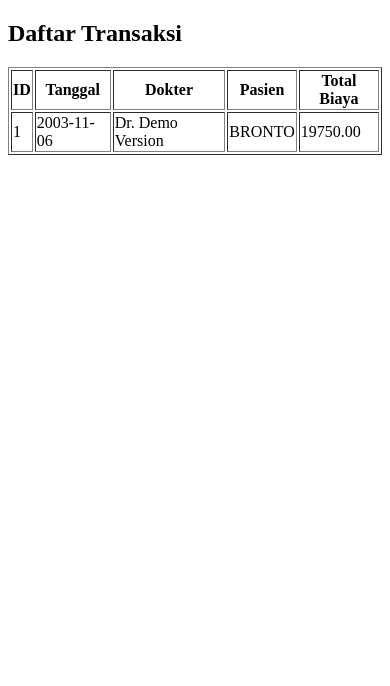
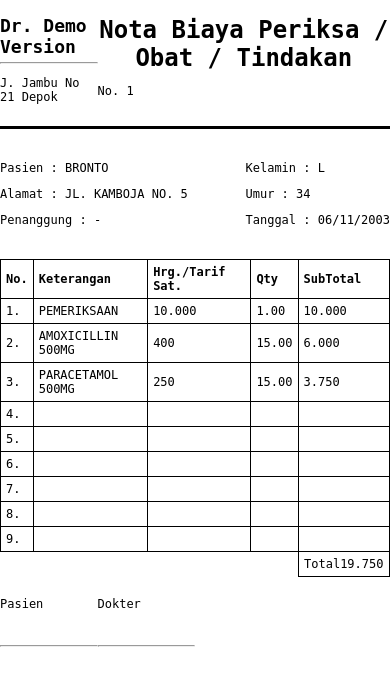
Before and after one commit to FaqihAzh/gratika-test, a PHP site: page / in a window 390 px wide. Shown: the top 686 px of the page. Run offline with PHP 8.4, Linux system fonts and the light colour scheme; data comes from the database, SQL or seed files in the repository.

Commit message:
add: tampilan-program

```diff
--- /dev/null
+++ b/interview-test/tampilan-program/assets/style.css
@@ -0,0 +1,79 @@
+body {
+  font-family: monospace;
+  font-size: 12px;
+  margin: auto;
+  width: 100%;
+  max-width: 80%;
+}
+
+@media screen and (max-width: 768px) {
+  body {
+    width: 100%;
+    max-width: 100%;
+  }
+}
+
+.header {
+  margin-bottom: 20px;
+  display: flex;
+  justify-content: space-between;
+  border-bottom: 3px solid black;
+}
+
+.title {
+  text-align: center;
+  font-weight: bold;
+  margin-bottom: 10px;
+}
+
+.doc-info {
+  margin-bottom: 10px;
+}
+
+.doc-info hr {
+  margin: -10px 0 3px 0;
+}
+
+.patient-info {
+  margin-bottom: 20px;
+  display: flex;
+  justify-content: space-between;
+}
+
+table {
+  width: 100%;
+  border-collapse: collapse;
+}
+
+th,
+td {
+  padding: 5px;
+  text-align: left;
+  border: 1px solid black;
+}
+
+.hide-col {
+  border: none;
+}
+
+.total {
+  display: flex;
+  justify-content: space-between;
+  border-top: none;
+}
+
+.footer {
+  margin-top: 20px;
+  display: flex;
+  width: 100%;
+  max-width: 50%;
+  justify-content: space-between;
+}
+
+.signature-box {
+  width: 150px;
+}
+
+.nota-number {
+  margin-bottom: 10px;
+}
--- a/interview-test/tampilan-program/config/config.php
+++ b/interview-test/tampilan-program/config/config.php
@@ -1,7 +1,7 @@
 <?php
 $host = "localhost";
 $user = "root";
-$pass = "";
+$pass = "@Demin123#";
 $db = "klinik";
 
 $conn = mysqli_connect($host, $user, $pass, $db);
--- a/interview-test/tampilan-program/index.php
+++ b/interview-test/tampilan-program/index.php
@@ -1,37 +1,102 @@
 <?php
-include './config/config.php';
+require_once './config/config.php';
+require_once './models/Transaction.php';
+
+$transaction = new Transaction($conn);
+$transactionData = $transaction->getLatestTransaction();
+$transactionDetails = $transaction->getTransactionDetails($transactionData['id']);
+
+$conn->close();
 ?>
+
 <!DOCTYPE html>
 <html>
 <head>
-    <title>Daftar Transaksi</title>
+    <meta charset="UTF-8">
+    <meta name="viewport" content="width=device-width, initial-scale=1.0">
+    <title>Nota Biaya Periksa / Obat / Tindakan</title>
+    <link rel="stylesheet" href="./assets/style.css">
 </head>
 <body>
-    <h2>Daftar Transaksi</h2>
-    <table border="1">
-        <tr>
-            <th>ID</th>
-            <th>Tanggal</th>
-            <th>Dokter</th>
-            <th>Pasien</th>
-            <th>Total Biaya</th>
-        </tr>
-        <?php
-        $query = "SELECT t.id, t.tanggal, f.nama_dokter, p.nama_pasien, t.total_biaya
-                  FROM transaksi t
-                  JOIN faskes f ON t.id_faskes = f.id
-                  JOIN pasien p ON t.id_pasien = p.id";
-        $result = mysqli_query($conn, $query);
-        while ($row = mysqli_fetch_assoc($result)) {
-            echo "<tr>
-                    <td>{$row['id']}</td>
-                    <td>{$row['tanggal']}</td>
-                    <td>{$row['nama_dokter']}</td>
-                    <td>{$row['nama_pasien']}</td>
-                    <td>{$row['total_biaya']}</td>
-                  </tr>";
-        }
-        ?>
+    <div class="header">
+        <div class="doc-info">
+            <h2><?= htmlspecialchars($transactionData['nama_dokter']) ?></h2>
+            <hr>
+            <p><?= htmlspecialchars($transactionData['alamat_dokter']) ?></p>
+        </div>
+        <div class="nota-number">
+            <h1 class="title">Nota Biaya Periksa / Obat / Tindakan</h1>
+            <p>No. <?= htmlspecialchars($transactionData['id']) ?></p>
+        </div>
+    </div>
+
+    <div class="patient-info">
+        <div>
+            <p>Pasien : <?= htmlspecialchars($transactionData['nama_pasien']) ?></p>
+            <p>Alamat : <?= htmlspecialchars($transactionData['alamat_pasien']) ?></p>
+            <p>Penanggung : <?= htmlspecialchars($transactionData['penanggung_jawab'] ?: '-') ?></p>
+        </div>
+        <div>
+            <p>Kelamin : <?= htmlspecialchars($transactionData['jenis_kelamin']) ?></p>
+            <p>Umur : <?= htmlspecialchars($transactionData['umur']) ?></p>
+            <p>Tanggal : <?= date('d/m/Y', strtotime($transactionData['tanggal'])) ?></p>
+        </div>
+    </div>
+
+    <table>
+        <thead>
+            <tr>
+                <th>No.</th>
+                <th>Keterangan</th>
+                <th>Hrg./Tarif Sat.</th>
+                <th>Qty</th>
+                <th>SubTotal</th>
+            </tr>
+        </thead>
+        <tbody>
+            <?php
+            $no = 1;
+            while ($row = $transactionDetails->fetch_assoc()):
+            ?>
+            <tr>
+                <td><?= $no++ ?>.</td>
+                <td><?= htmlspecialchars($row['nama_obat']) ?></td>
+                <td><?= number_format($row['harga_satuan'], 0, ',', '.') ?></td>
+                <td><?= htmlspecialchars($row['qty']) ?></td>
+                <td><?= number_format($row['subtotal'], 0, ',', '.') ?></td>
+            </tr>
+            <?php endwhile; ?>
+
+            <?php for($i = $no; $i <= 9; $i++): ?>
+            <tr>
+                <td><?= $i ?>.</td>
+                <td></td>
+                <td></td>
+                <td></td>
+                <td></td>
+            </tr>
+            <?php endfor; ?>
+        </tbody>
+        <tfoot>
+            <tr>
+                <td class="hide-col" colspan="4"></td>
+                <td class="total">
+                    <span>Total</span>
+                    <span><?= number_format($transactionData['total_biaya'], 0, ',', '.') ?></span>
+                </td>
+            </tr>
+        </tfoot>
     </table>
+
+    <div class="footer">
+        <div class="signature-box">
+            Pasien<br><br><br>
+            <hr>
+        </div>
+        <div class="signature-box">
+            Dokter<br><br><br>
+            <hr>
+        </div>
+    </div>
 </body>
 </html>
--- /dev/null
+++ b/interview-test/tampilan-program/models/Transaction.php
@@ -0,0 +1,33 @@
+<?php
+class Transaction {
+    private $conn;
+
+    public function __construct($conn) {
+        $this->conn = $conn;
+    }
+
+    public function getLatestTransaction() {
+        $sql = "SELECT t.id, t.tanggal, f.nama_dokter, f.alamat AS alamat_dokter,
+                       p.nama_pasien, p.alamat AS alamat_pasien, p.penanggung_jawab,
+                       p.jenis_kelamin, p.umur, p.tanggal_lahir, t.total_biaya
+                FROM transaksi t
+                JOIN faskes f ON t.id_faskes = f.id
+                JOIN pasien p ON t.id_pasien = p.id
+                ORDER BY t.id DESC LIMIT 1";
+
+        $result = $this->conn->query($sql);
+        return $result->fetch_assoc();
+    }
+
+    public function getTransactionDetails($transactionId) {
+        $sql = "SELECT o.nama_obat, o.harga_satuan, d.qty, d.subtotal
+                FROM detail_transaksi d
+                JOIN obat o ON d.id_obat = o.id
+                WHERE d.id_transaksi = ?";
+
+        $stmt = $this->conn->prepare($sql);
+        $stmt->bind_param("i", $transactionId);
+        $stmt->execute();
+        return $stmt->get_result();
+    }
+}
```
Also changed, not shown: interview-test/tampilan-program/pages/pasien.php (deleted, +0 -63 lines), interview-test/tampilan-program/pages/transaksi.php (deleted, +0 -31 lines).
